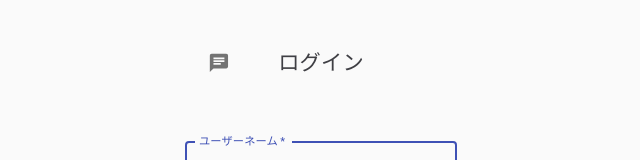
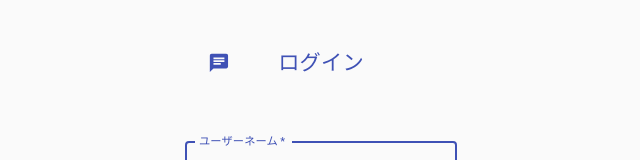
Before and after one commit to sijysn/chat_app, a React (Create React App) app in the folder frontend/: page /#/login in a window 1280 px wide. Shown: the top 160 px of the page, without its empty margins (319-959 px from the left). Built offline with nearby package versions, Linux system fonts and the light colour scheme.

Commit message:
Update props of FormHeader

```diff
--- a/frontend/src/pages/LoginPage.jsx
+++ b/frontend/src/pages/LoginPage.jsx
@@ -37,7 +37,7 @@ function LoginPage() {
   return (
     <Box textAlign="center" maxWidth="320px" m="0 auto" px={3}>
       <Box pt={5} mb={5}>
-        <FormHeader title="ログイン" titleColor="primary" />
+        <FormHeader title="ログイン" color="primary" />
       </Box>
 
       {loading ? (
--- a/frontend/src/pages/RegisterPage.jsx
+++ b/frontend/src/pages/RegisterPage.jsx
@@ -47,7 +47,7 @@ function RegisterPage() {
   return (
     <Box textAlign="center" maxWidth="320px" m="0 auto" px={3}>
       <Box pt={5} mb={5}>
-        <FormHeader title="ユーザー登録" titleColor="secondary" />
+        <FormHeader title="ユーザー登録" color="secondary" />
       </Box>
 
       {loggingIn || registering ? (
```
